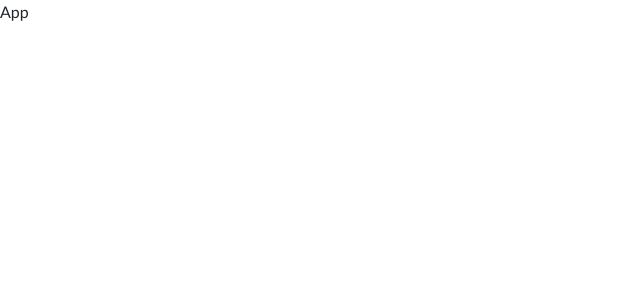
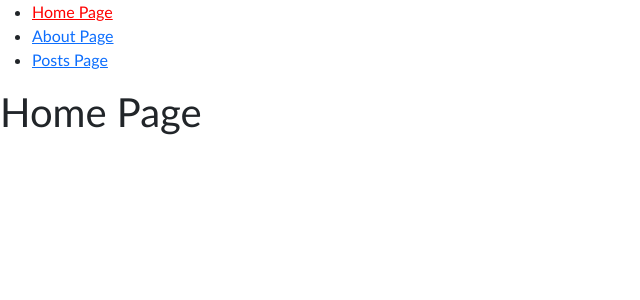
Before and after one commit to Marcucci-Francesco/react-router, a React (Vite) app: page / in a window 1280 px wide. Shown: the top 300 px of the page, without its empty margins (0-640 px from the left). Built offline with nearby package versions, Linux system fonts and the light colour scheme.

Commit message:
feat: add project with react router dom, three pages, navbar, layout, active class

```diff
--- a/package.json
+++ b/package.json
@@ -12,7 +12,8 @@
   "dependencies": {
     "bootstrap": "^5.3.3",
     "react": "^18.3.1",
-    "react-dom": "^18.3.1"
+    "react-dom": "^18.3.1",
+    "react-router-dom": "^7.1.3"
   },
   "devDependencies": {
     "@eslint/js": "^9.17.0",
--- a/src/App.jsx
+++ b/src/App.jsx
@@ -1,9 +1,21 @@
-import React from 'react'
+import { BrowserRouter, Routes, Route } from 'react-router-dom';
+import HomePages from './pages/HomePages';
+import AboutPages from './pages/AboutPages';
+import PostsPages from './pages/PostsPages';
+import DefaultLayout from './layouts/DefaultLayout';
 
 const App = () => {
   return (
-    <div>App</div>
+    <BrowserRouter>
+      <Routes>
+        <Route Component={DefaultLayout}>
+          <Route path='/' Component={HomePages} />
+          <Route path='/chi siamo' Component={AboutPages} />
+          <Route path='/posts' Component={PostsPages} />
+        </Route>
+      </Routes>
+    </BrowserRouter>
   )
 }
 
-export default App
+export default App;
--- /dev/null
+++ b/src/components/MainNav.jsx
@@ -0,0 +1,21 @@
+import { NavLink } from 'react-router-dom';
+
+const MainNav = () => {
+  return (
+    <nav>
+      <ul>
+        <li>
+          <NavLink to='/'>Home Page</NavLink>
+        </li>
+        <li>
+          <NavLink to='/chi siamo'>About Page</NavLink>
+        </li>
+        <li>
+          <NavLink to='/posts'>Posts Page</NavLink>
+        </li>
+      </ul>
+    </nav>
+  )
+}
+
+export default MainNav
--- a/src/layouts/DefaultLayout.jsx
+++ b/src/layouts/DefaultLayout.jsx
@@ -0,0 +1,18 @@
+import { Outlet } from 'react-router-dom'
+import MainNav from '../components/MainNav';
+
+
+const DefaultLayout = () => {
+  return (
+    <>
+      <header>
+        <MainNav />
+      </header>
+      <main>
+        <Outlet />
+      </main>
+    </>
+  )
+}
+
+export default DefaultLayout
--- a/src/pages/AboutPages.jsx
+++ b/src/pages/AboutPages.jsx
@@ -1,6 +1,8 @@
 const AboutPages = () => {
   return (
-    <h1>About Page</h1>
+    <>
+      <h1>About Page</h1>
+    </>
   )
 }
 
--- a/src/pages/HomePages.jsx
+++ b/src/pages/HomePages.jsx
@@ -1,6 +1,8 @@
 const HomePages = () => {
   return (
-    <h1>Home Page</h1>
+    <>
+      <h1>Home Page</h1>
+    </>
   )
 }
 
--- a/src/pages/PostsPages.jsx
+++ b/src/pages/PostsPages.jsx
@@ -1,6 +1,8 @@
 const PostsPages = () => {
   return (
-    <h1>Posts Page</h1>
+    <>
+      <h1>Posts Page</h1>
+    </>
   )
 }
 
```
Also changed, not shown: 1 other file (tests, documents, lock files or other folders).
